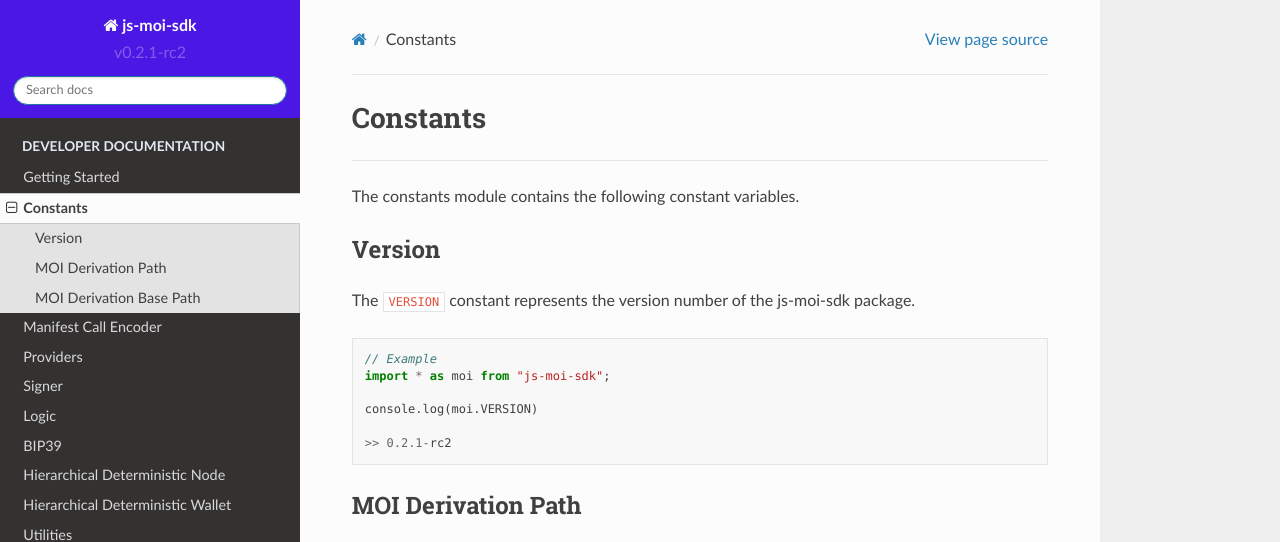
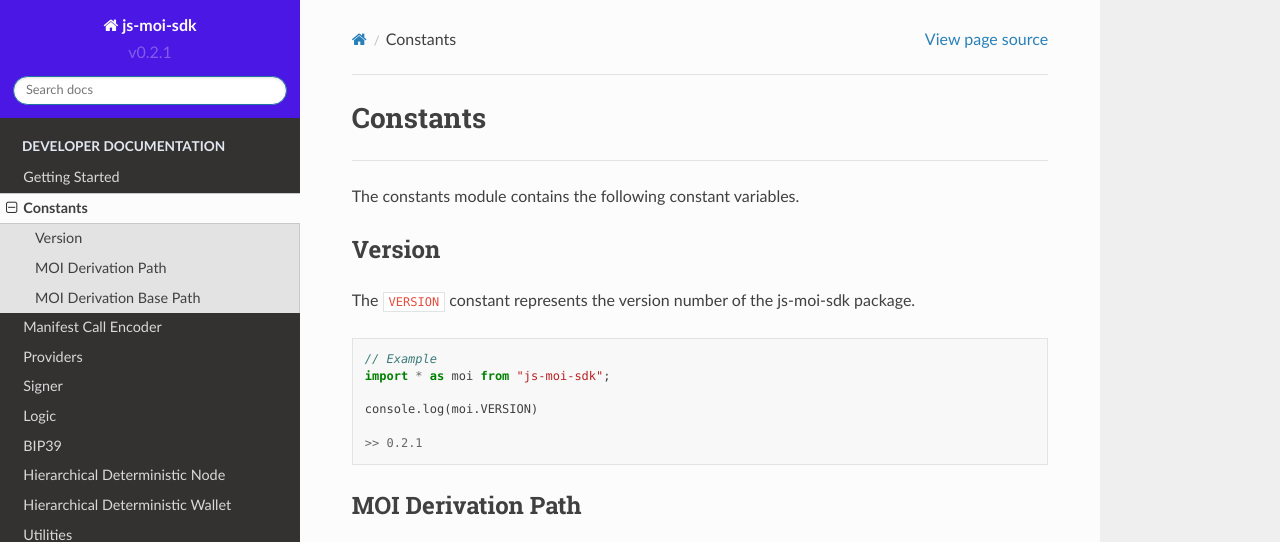
Before and after one commit to sarvalabs/js-moi-sdk, a Sphinx documentation site: the page built from docs/source/constants.rst, in a window 1280 px wide and 1237 px high. Shown: the top 542 px of the window. Built offline with Sphinx 7.4.7 and the Read the Docs theme 2.0.0, drawn with Linux system fonts in a browser that asks for light colours.

Commit message:
release v0.2.1 (#47)

```diff
--- a/docs/source/conf.py
+++ b/docs/source/conf.py
@@ -15,9 +15,9 @@
 # built documents.
 #
 # The short X.Y version.
-version = u'v0.2.1-rc2'
+version = u'v0.2.1'
 # The full version, including alpha/beta/rc tags.
-release = u'v0.2.1-rc2'
+release = u'v0.2.1'
 
 # -- General configuration ---------------------------------------------------
 # https://www.sphinx-doc.org/en/master/usage/configuration.html#general-configuration
--- a/docs/source/constants.rst
+++ b/docs/source/constants.rst
@@ -18,7 +18,7 @@
 
     console.log(moi.VERSION)
 
-    >> 0.2.1-rc2
+    >> 0.2.1
 
 MOI Derivation Path
 -------------------
--- a/docs/source/index.rst
+++ b/docs/source/index.rst
@@ -2,7 +2,7 @@
 Documentation
 =============
 
-This documentation is for js-moi-sdk v0.1.0.
+This documentation is for js-moi-sdk v0.2.1.
 
 --------------------------------------------------------------------------------
 
--- a/package.json
+++ b/package.json
@@ -1,6 +1,6 @@
 {
   "name": "moi",
-  "version": "0.2.1-rc2",
+  "version": "0.2.1",
   "description": "JavaScript library to interact with MOI Protocol via RPC API",
   "private": true,
   "main": "packages/js-moi/dist/index.js",
```
Also changed, not shown: 13 other files.
